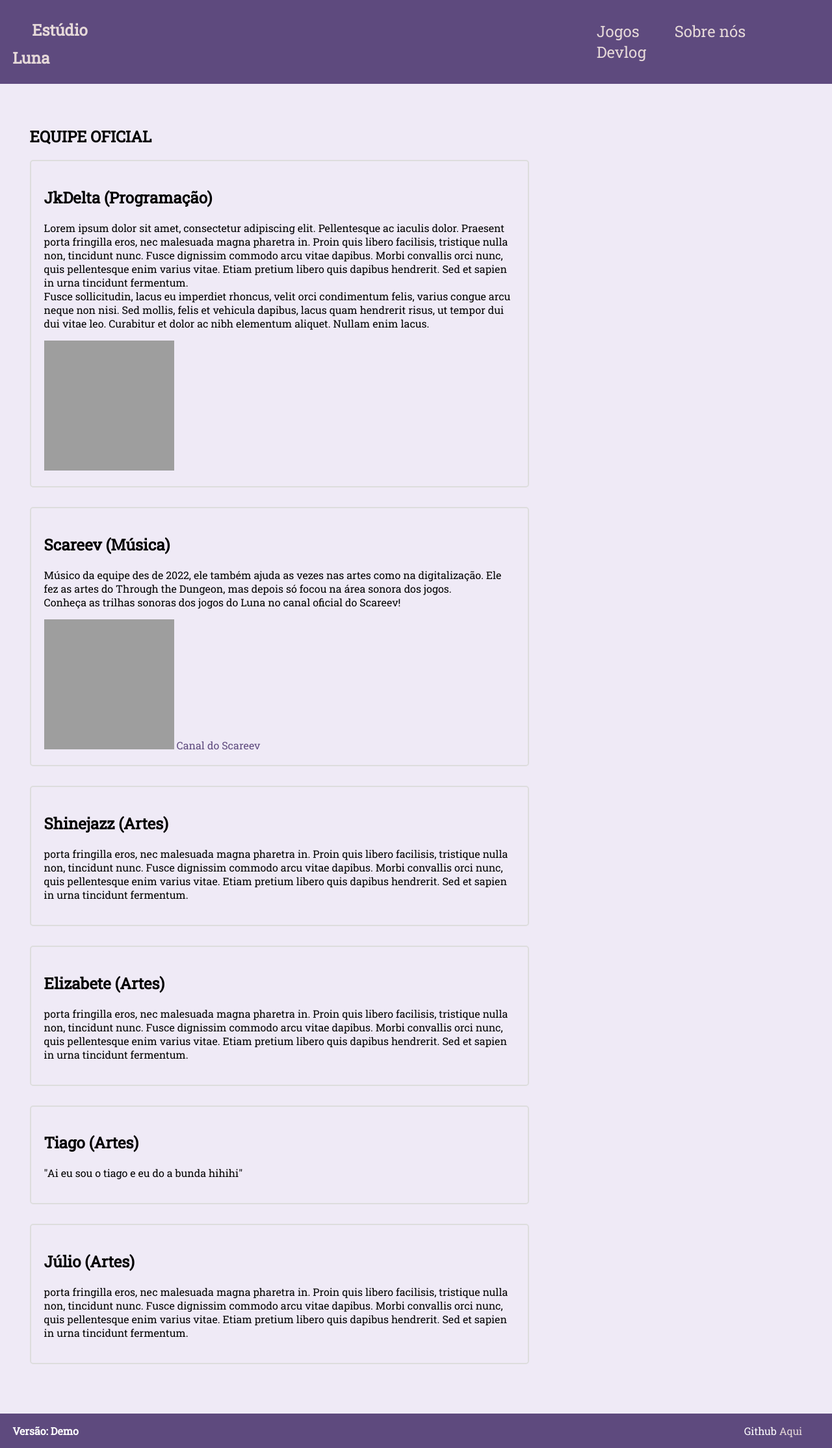
After one commit to JkDeltaz/estudio-luna, a Flask app: page /sobrenos in a window 1280 px wide. The commit adds this page. Shown: the whole page at 65% size. Run offline with Flask 3, Linux system fonts and the light colour scheme; grey boxes are pictures that could not be loaded.

Commit message:
16-09  25-02-25
teste

```diff
--- a/src/app.py
+++ b/src/app.py
@@ -9,3 +9,15 @@ app.register_blueprint(home, url_prefix='/home')
 @app.route('/')
 def index():
     return redirect(url_for('home.index'))
+
+@app.route('/sobrenos')
+def sobre_nos():
+    return render_template('sobrenos.html')
+
+@app.route('/download')
+def download():
+    return render_template('download.html')
+
+@app.route('/jogos')
+def jogos():
+    return render_template('jogos.html')
--- a/src/static/css/main.css
+++ b/src/static/css/main.css
@@ -1,7 +1,32 @@
-body{
+body {
     margin: 0px;
     background-color: #EFEAF6;
     font-family: Roboto Slab;
+    min-height: 100vh;
+    display: flex;
+    flex-direction: column;
+}
+
+.sidebar a:hover {
+    background: #7c6a9e;
+}
+
+.downnav {
+    background-color: #5E4A7E;
+    color: #FFFFFF;
+    display: flex;
+    align-items: center;
+    margin-top: auto;
+}
+
+.downnav h1{
+    margin-left: 1.5%;
+    font-size: medium;
+}
+
+.downnav nav{
+    font-size: medium;
+    margin-left: 80%;
 }
 
 .topnav{
@@ -16,7 +41,7 @@ body{
 }
 
 .topnav h1{
-    margin-left: 2%;
+    margin-left: 1.5%;
 }
 
 .topnav a{
@@ -29,3 +54,35 @@ body{
 .topnav a:hover{
     color: #DCD2E8;
 }
+
+.novidades{
+    padding: 20px;
+    margin: 2%;
+    width: 60%;
+
+}
+
+.novidades article {
+    margin-bottom: 30px;
+    padding: 20px;
+    border: 2px solid #ddd;
+    border-radius: 5px;
+}
+
+a {
+    color: #e6d9d9;
+    text-decoration: none;
+}
+
+a:hover {
+    color: #9a8cac;
+}
+
+#link{
+    color:#5E4A7E;
+}
+
+.section{
+    display: flex;
+    flex-direction: column;
+}
--- /dev/null
+++ b/src/templates/sobrenos.html
@@ -0,0 +1,93 @@
+<!DOCTYPE html>
+<html lang="en">
+<head>
+    <meta charset="UTF-8">
+    <meta name="viewport" content="width=device-width, initial-scale=1.0">
+        <title> SOBRE NÓS </title>
+        <link rel="icon" type="https://harvstrom.neocities.org/fabiocon2.png"
+        href="https://harvstrom.neocities.org/fabiocon2.png">
+    <link rel="static/css/main.css">
+    <link href='https://fonts.googleapis.com/css?family=Roboto Slab' rel='stylesheet'>
+    <link rel="stylesheet" href="{{ url_for('static', filename='css/main.css') }}">
+
+
+    {% block head %}{% endblock %}
+</head>
+<body>
+
+    <header class="topnav">
+        <h1> <a href="/home/index"> Estúdio Luna </a></h1>
+         <nav id="teleport">
+            <a href="/jogos">Jogos</a>
+            <a href="/sobrenos">Sobre nós</a>
+            <a href="/download">Devlog</a>
+        </nav>
+    </header>
+
+
+    <section class="novidades">
+     <h1> EQUIPE OFICIAL </h1>
+        <article>
+            <h2>JkDelta (Programação)</h2>
+            <p>
+Lorem ipsum dolor sit amet, consectetur adipiscing elit. Pellentesque ac iaculis dolor. Praesent
+porta fringilla eros, nec malesuada magna pharetra in. Proin quis libero facilisis, tristique
+nulla non, tincidunt nunc. Fusce dignissim commodo arcu vitae dapibus. Morbi convallis orci nunc,
+quis pellentesque enim varius vitae. Etiam pretium libero quis dapibus hendrerit. Sed et sapien in
+urna tincidunt fermentum.
+<br>
+Fusce sollicitudin, lacus eu imperdiet rhoncus, velit orci condimentum felis, varius congue arcu
+neque non nisi. Sed mollis, felis et vehicula dapibus, lacus quam hendrerit risus, ut tempor dui
+dui vitae leo. Curabitur et dolor ac nibh elementum aliquet. Nullam enim lacus.
+            </p>
+            <img src="https://thumbs.dreamstime.com/b/programador-inform%C3%A1tico-ou-estudante-de-programa%C3%A7%C3%A3o-em-linha-um-jovem-com-cabelos-longos-e-fones-ouvido-use-uma-pintura-neon-203280344.jpg"
+            alt="Girl in a jacket" width="200" height="200">
+        </article>
+         <article>
+            <h2>Scareev (Música)</h2>
+            <p>Músico da equipe des de 2022, ele também ajuda as vezes nas artes como na digitalização.
+                Ele fez as artes do Through the Dungeon, mas depois só focou na área sonora dos jogos.
+                <br>
+                Conheça as trilhas sonoras dos jogos do Luna no canal oficial do Scareev!
+                <br>
+            </p>
+            <img src="https://harvstrom.neocities.org/eu.png" width="200" height="200">
+            <a href="https://www.youtube.com/@Scareev" id="link" target="_blank"> Canal do Scareev </a>
+        </article>
+         <article>
+            <h2>Shinejazz (Artes)</h2>
+            <p>porta fringilla eros, nec malesuada magna pharetra in. Proin quis libero facilisis, tristique
+nulla non, tincidunt nunc. Fusce dignissim commodo arcu vitae dapibus. Morbi convallis orci nunc,
+quis pellentesque enim varius vitae. Etiam pretium libero quis dapibus hendrerit. Sed et sapien in
+urna tincidunt fermentum.</p>
+        </article>
+        <article>
+            <h2>Elizabete (Artes)</h2>
+            <p>porta fringilla eros, nec malesuada magna pharetra in. Proin quis libero facilisis, tristique
+nulla non, tincidunt nunc. Fusce dignissim commodo arcu vitae dapibus. Morbi convallis orci nunc,
+quis pellentesque enim varius vitae. Etiam pretium libero quis dapibus hendrerit. Sed et sapien in
+urna tincidunt fermentum.</p>
+        </article>
+         <article>
+            <h2>Tiago (Artes)</h2>
+            <p>"Ai eu sou o tiago e eu do a bunda hihihi"</p>
+        </article>
+        <article>
+            <h2>Júlio (Artes)</h2>
+            <p>porta fringilla eros, nec malesuada magna pharetra in. Proin quis libero facilisis, tristique
+nulla non, tincidunt nunc. Fusce dignissim commodo arcu vitae dapibus. Morbi convallis orci nunc,
+quis pellentesque enim varius vitae. Etiam pretium libero quis dapibus hendrerit. Sed et sapien in
+urna tincidunt fermentum.</p>
+        </article>
+    </section>
+
+    <footer class="downnav">
+    <h1> Versão: Demo</h1>
+    <nav>
+    <p> Github <a href="https://github.com/JkDeltaz/estudio-luna">Aqui</a></p>
+    </nav>
+    </footer>
+
+    {% block body %}{% endblock %}
+</body>
+</html>
```
Also changed, not shown: src/templates/base.html (+29 -5 lines), src/templates/download.html (added, +72 -0 lines), src/templates/jogos.html (added, +69 -0 lines).
